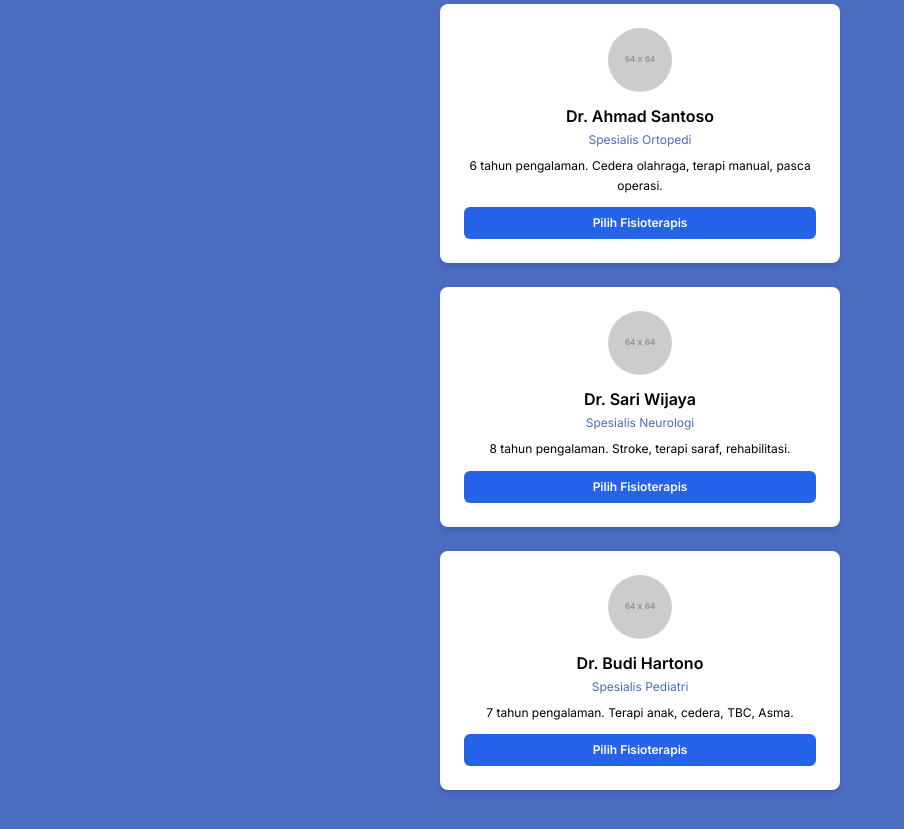
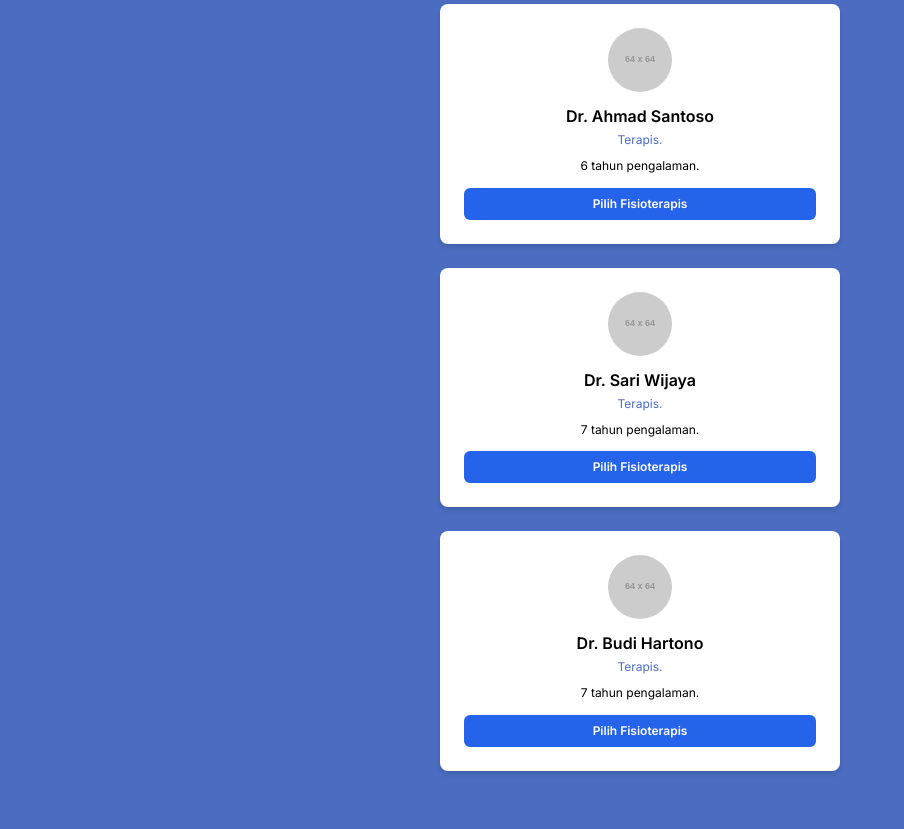
Before and after one commit to Fisiokita/fisiokita, a plain HTML site: page pilih-fisioterapis.html in a window 1280 px wide. Shown: the part 124-953 px from the top of the page, without its empty margins (0-904 px from the left). Drawn offline with nearby package versions, Linux system fonts and the light colour scheme; placeholder pictures from the web are drawn by us.

Commit message:
Update pilih-fisioterapis.html

```diff
--- a/pilih-fisioterapis.html
+++ b/pilih-fisioterapis.html
@@ -29,8 +29,8 @@
       <article class="bg-white rounded-lg p-6 text-center text-black shadow-md">
         <img src="https://placehold.co/64x64/png?text=Avatar+1" alt="Ahmad" class="mx-auto rounded-full mb-3" />
         <h3 class="font-semibold text-base mb-1">Dr. Ahmad Santoso</h3>
-        <p class="text-xs text-[#4B6CC1] mb-2">Spesialis Ortopedi</p>
-        <p class="text-xs mb-3 leading-relaxed">6 tahun pengalaman. Cedera olahraga, terapi manual, pasca operasi.</p>
+        <p class="text-xs text-[#4B6CC1] mb-2">Terapis.</p>
+        <p class="text-xs mb-3 leading-relaxed">6 tahun pengalaman.</p>
         <a href="konsultasi-online.html?nama=Dr.%20Ahmad%20Santoso"
            class="block bg-[#2563EB] text-white text-xs font-semibold rounded-md px-4 py-2 w-full hover:bg-[#1e4bb8] transition">
           Pilih Fisioterapis
@@ -41,8 +41,8 @@
       <article class="bg-white rounded-lg p-6 text-center text-black shadow-md">
         <img src="https://placehold.co/64x64/png?text=Avatar+2" alt="Sari" class="mx-auto rounded-full mb-3" />
         <h3 class="font-semibold text-base mb-1">Dr. Sari Wijaya</h3>
-        <p class="text-xs text-[#4B6CC1] mb-2">Spesialis Neurologi</p>
-        <p class="text-xs mb-3 leading-relaxed">8 tahun pengalaman. Stroke, terapi saraf, rehabilitasi.</p>
+        <p class="text-xs text-[#4B6CC1] mb-2">Terapis.</p>
+        <p class="text-xs mb-3 leading-relaxed">7 tahun pengalaman.</p>
         <a href="konsultasi-online.html?nama=Dr.%20Sari%20Wijaya"
            class="block bg-[#2563EB] text-white text-xs font-semibold rounded-md px-4 py-2 w-full hover:bg-[#1e4bb8] transition">
           Pilih Fisioterapis
@@ -53,8 +53,8 @@
       <article class="bg-white rounded-lg p-6 text-center text-black shadow-md">
         <img src="https://placehold.co/64x64/png?text=Avatar+3" alt="Budi" class="mx-auto rounded-full mb-3" />
         <h3 class="font-semibold text-base mb-1">Dr. Budi Hartono</h3>
-        <p class="text-xs text-[#4B6CC1] mb-2">Spesialis Pediatri</p>
-        <p class="text-xs mb-3 leading-relaxed">7 tahun pengalaman. Terapi anak, cedera, TBC, Asma.</p>
+        <p class="text-xs text-[#4B6CC1] mb-2">Terapis.</p>
+        <p class="text-xs mb-3 leading-relaxed">7 tahun pengalaman.</p>
         <a href="konsultasi-online.html?nama=Dr.%20Budi%20Hartono"
            class="block bg-[#2563EB] text-white text-xs font-semibold rounded-md px-4 py-2 w-full hover:bg-[#1e4bb8] transition">
           Pilih Fisioterapis
```
